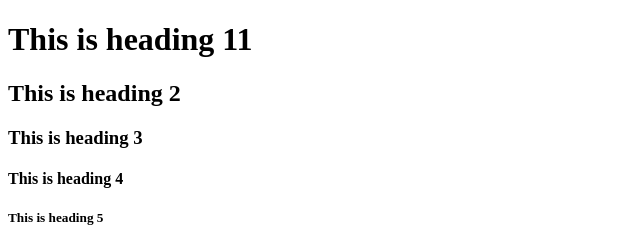
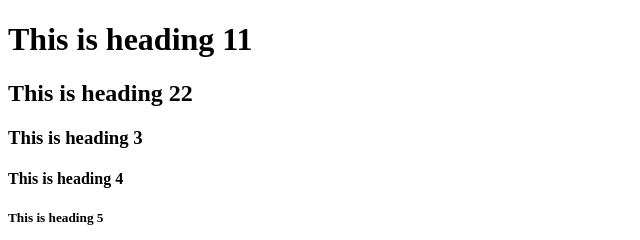
Before and after one commit to incharacr/projecthub, a plain HTML site: page home.html in a window 1280 px wide. Shown: the top 240 px of the page, 0-640 px from the left. Drawn offline with Linux system fonts and the light colour scheme.

Commit message:
added new file called home.html and modified with 11 and 22

```diff
--- a/home.html
+++ b/home.html
@@ -3,7 +3,7 @@
 <body>
 
 <h1>This is heading 11</h1>
-<h2>This is heading 2</h2>
+<h2>This is heading 22</h2>
 <h3>This is heading 3</h3>
 <h4>This is heading 4</h4>
 <h5>This is heading 5</h5>
```
